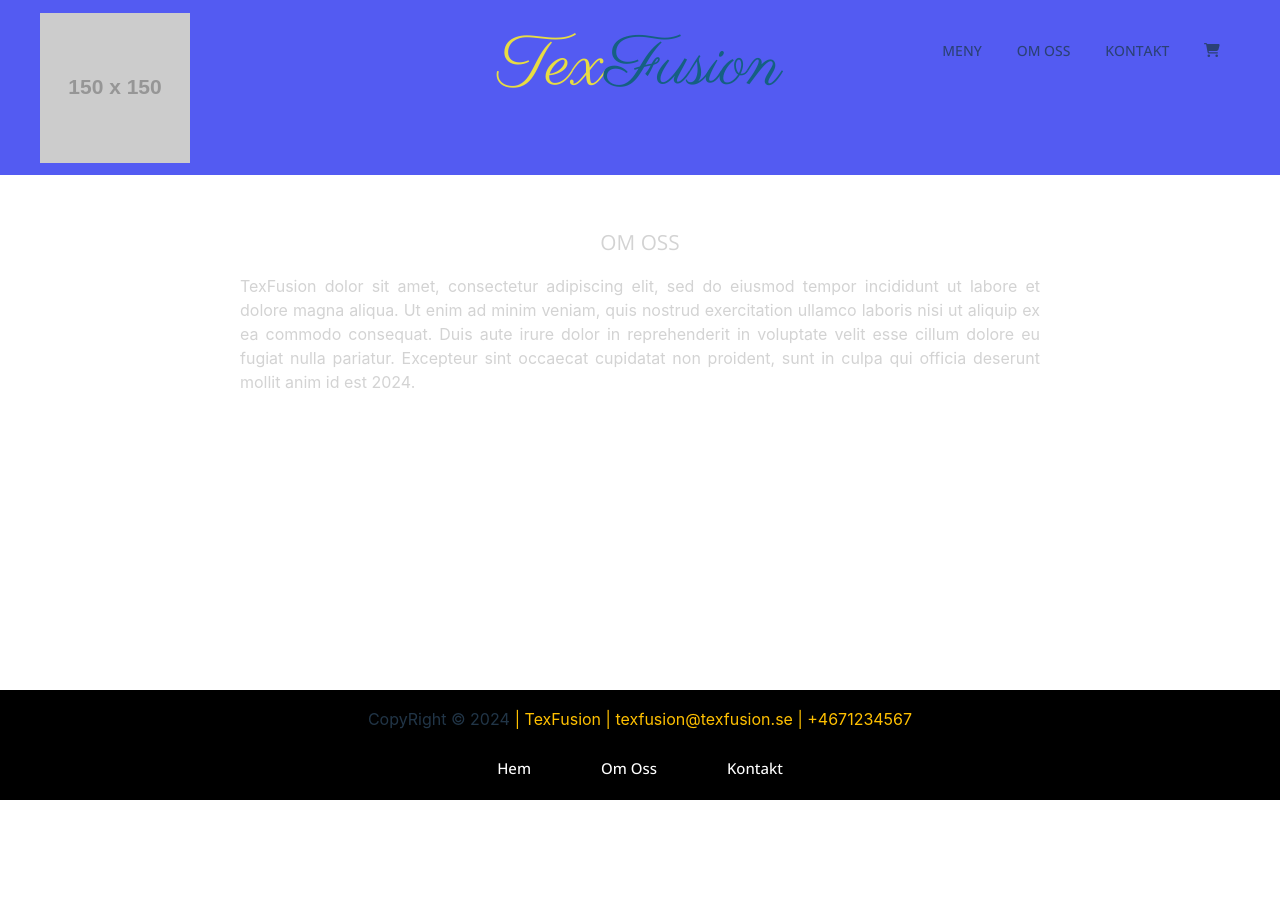
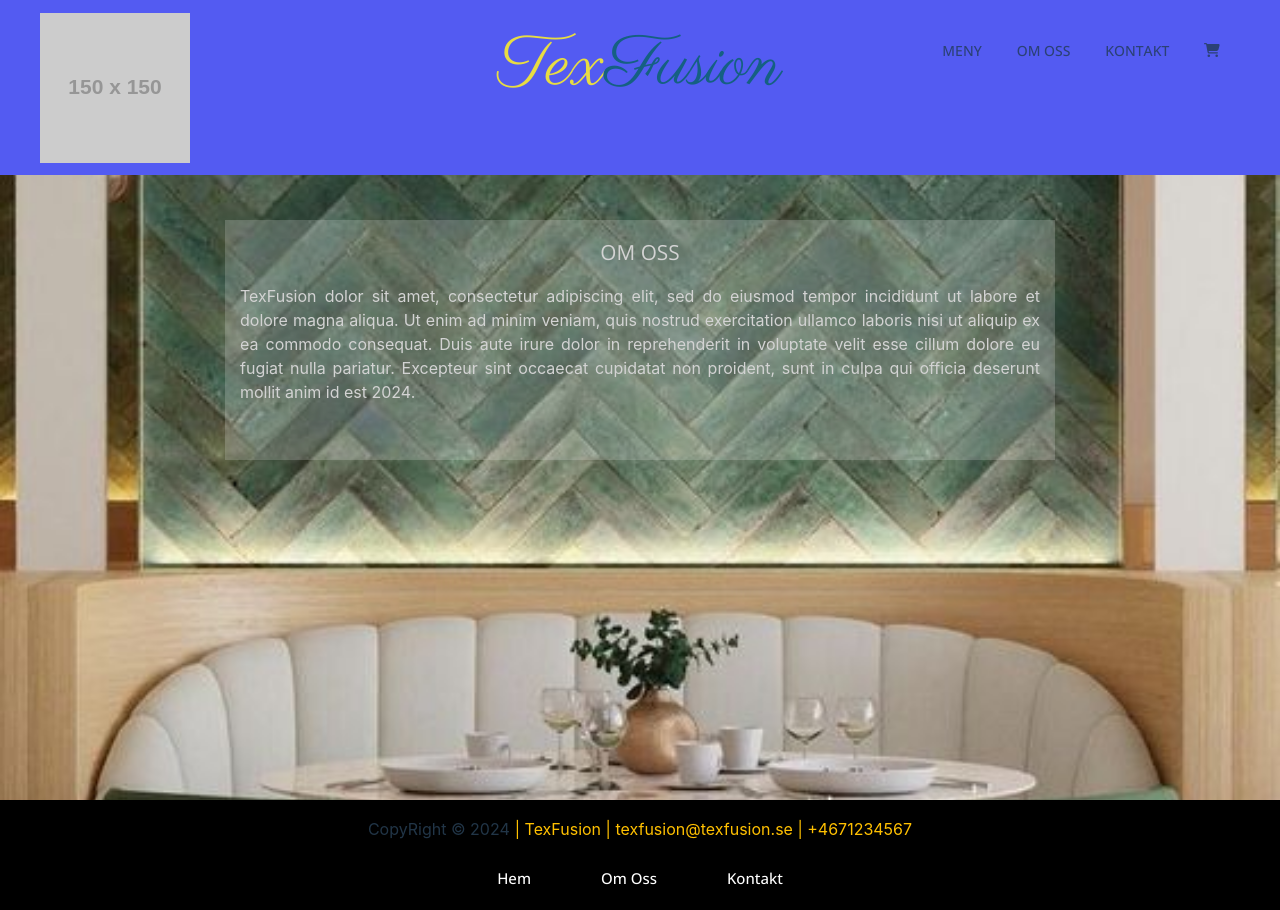
Before and after one commit to Rottweileriana/TexFusion, a React (Vite) app: page /Info/OmOss in a window 1280 px wide. Before the commit the page ends 800 px from the top, so only its background shows below. Built offline with nearby package versions, Linux system fonts and the light colour scheme.

Commit message:
Added background picsture om oss and set position on page for text and backgrounpicture

```diff
--- a/src/components/AboutComponent.tsx
+++ b/src/components/AboutComponent.tsx
@@ -1,15 +1,24 @@
 import styled from "styled-components";
 
-const BackgroundContainer = styled.div`
+const BackgroundImageContainer = styled.div`
     display: flex;
     justify-content: center;
+    width: 100vw;
+    height: 100vh;
+    overflow: hidden;
+    background-image: url("/src/assets/images/OmOssBakgrund.jpg");
+    background-size: cover;
+    background-position: center;
 `;
 
 const AboutUsContainer = styled.div`
     width: 800px;
-    margin: 210px 0 0 0;
+    height: 240px;
+    margin: 220px 0 0 0;
+    padding: 0 15px 0 15px;
     text-align: center;
     color: lightgrey;
+    background-color: rgba(245, 245, 245, 0.2);
 `;
 
 const Title = styled.h3`
@@ -22,11 +31,10 @@ const Text = styled.p`
     text-align: justify;
 `;
 
-
 export function AboutComponent () {
     return (
         <>
-            <BackgroundContainer>
+            <BackgroundImageContainer>
                 <AboutUsContainer>
                     <Title>OM OSS</Title>
                     <Text>TexFusion dolor sit amet, consectetur adipiscing elit,
@@ -38,7 +46,7 @@ export function AboutComponent () {
                         pariatur. Excepteur sint occaecat cupidatat non proident,
                         sunt in culpa qui officia deserunt mollit anim id est 2024.</Text>
                 </AboutUsContainer>
-            </BackgroundContainer>
+            </BackgroundImageContainer>
         </>
     )
 }
```
Also changed, not shown: src/assets/images/OmOssBakgrund.jpg (renamed from src/assets/OmOssBakgrund.jpg).
